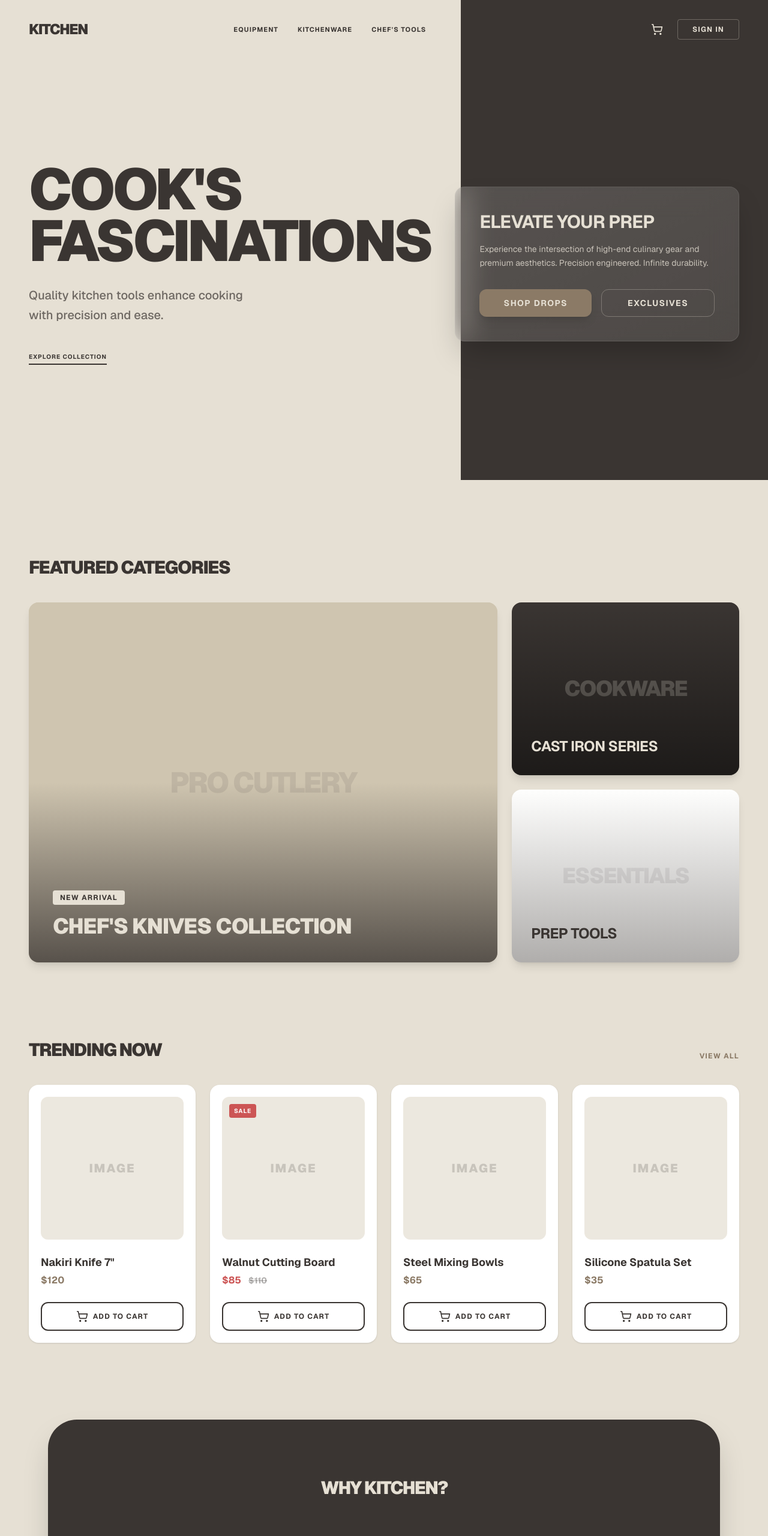
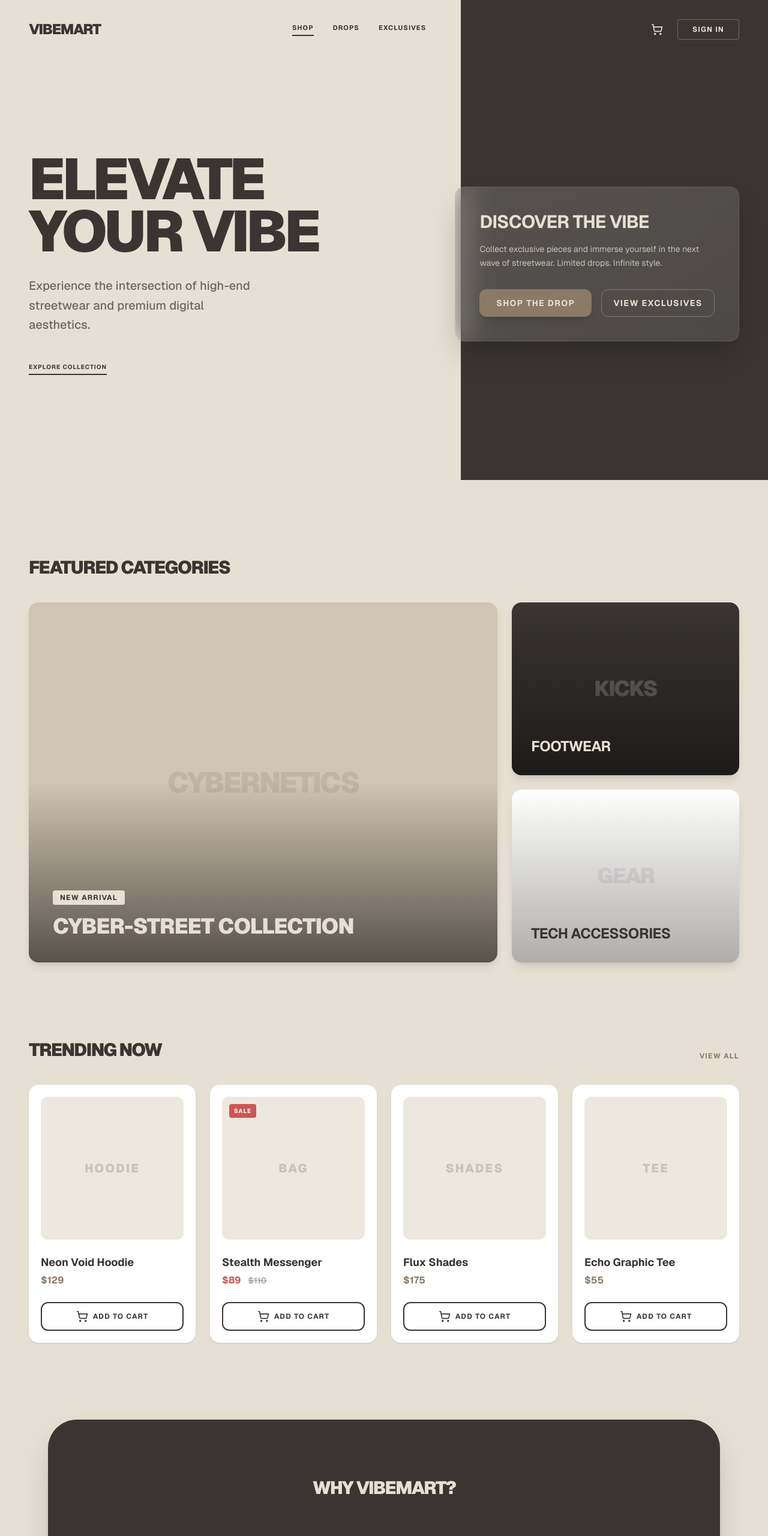
Before and after one commit to MostofaSeum/DjangoPractice, a Next.js app in the folder Part 2/frontend/: page / in a window 1280 px wide. Shown: the top 2560 px of the page at 60% size. Built offline with nearby package versions, Linux system fonts and the light colour scheme.

Commit message:
feat: implement VibeMart landing page with hero section and featured categories

```diff
--- a/Part 2/frontend/app/page.tsx
+++ b/Part 2/frontend/app/page.tsx
@@ -87,17 +87,17 @@ export default function Home() {
           {/* Left/Middle (over beige) */}
           <div className="w-[60%] flex items-center justify-between pr-4 md:pr-12">
             <div className="text-xl md:text-2xl font-black tracking-tighter text-[#3a3532] uppercase">
-              Kitchen
+              VibeMart
             </div>
             <nav className="hidden md:flex gap-8 text-[11px] font-bold text-[#3a3532] uppercase tracking-widest">
-              <a href="#" className="hover:opacity-60 transition-opacity">
-                Equipment
+              <a href="#" className="hover:opacity-60 transition-opacity border-b-2 border-[#3a3532] pb-1">
+                Shop
               </a>
-              <a href="#" className="hover:opacity-60 transition-opacity">
-                Kitchenware
+              <a href="#" className="hover:opacity-60 transition-opacity pb-1">
+                Drops
               </a>
-              <a href="#" className="hover:opacity-60 transition-opacity">
-                Chef's Tools
+              <a href="#" className="hover:opacity-60 transition-opacity pb-1">
+                Exclusives
               </a>
             </nav>
           </div>
@@ -117,10 +117,10 @@ export default function Home() {
           {/* Left side text (Image 1 style) */}
           <div className="w-full md:w-[50%] mb-12 md:mb-0">
             <h1 className="text-6xl sm:text-7xl lg:text-8xl font-black text-[#3a3532] leading-[0.9] tracking-tighter mb-8 uppercase">
-              Cook's <br /> Fascinations
+              Elevate <br /> Your Vibe
             </h1>
             <p className="text-lg lg:text-xl text-[#3a3532]/70 max-w-sm mb-10 font-medium leading-relaxed">
-              Quality kitchen tools enhance cooking with precision and ease.
+              Experience the intersection of high-end streetwear and premium digital aesthetics.
             </p>
             <div className="inline-block text-[10px] font-bold tracking-widest uppercase border-b-2 border-[#3a3532] pb-1 cursor-pointer hover:opacity-70 transition-opacity">
               Explore Collection
@@ -131,18 +131,17 @@ export default function Home() {
           <div className="w-full md:w-[40%] bg-white/10 backdrop-blur-xl border border-white/10 p-10 rounded-2xl shadow-2xl text-[#e6e0d4] relative overflow-hidden group">
             <div className="absolute inset-0 bg-gradient-to-br from-white/10 to-transparent opacity-50 pointer-events-none"></div>
             <h2 className="text-3xl font-bold mb-4 uppercase tracking-tight relative z-10">
-              Elevate Your Prep
+              Discover the Vibe
             </h2>
             <p className="text-sm text-[#e6e0d4]/80 mb-8 leading-relaxed relative z-10">
-              Experience the intersection of high-end culinary gear and premium
-              aesthetics. Precision engineered. Infinite durability.
+              Collect exclusive pieces and immerse yourself in the next wave of streetwear. Limited drops. Infinite style.
             </p>
             <div className="flex gap-4 relative z-10">
               <button className="flex-1 bg-[#8b7a66] text-[#e6e0d4] py-3 rounded-xl font-bold text-sm uppercase tracking-widest hover:bg-[#a39079] transition-colors shadow-lg">
-                Shop Drops
+                Shop the Drop
               </button>
               <button className="flex-1 bg-transparent border border-[#e6e0d4]/30 text-[#e6e0d4] py-3 rounded-xl font-bold text-sm uppercase tracking-widest hover:bg-[#e6e0d4]/10 transition-colors">
-                Exclusives
+                View Exclusives
               </button>
             </div>
           </div>
@@ -161,15 +160,15 @@ export default function Home() {
               <div className="absolute inset-0 bg-gradient-to-t from-[#3a3532]/80 via-transparent to-transparent z-10 transition-opacity duration-500 group-hover:opacity-90" />
               <div className="absolute inset-0 flex items-center justify-center text-[#3a3532]/10 bg-[#cfc5b0] transition-transform duration-700 group-hover:scale-105">
                 <span className="text-5xl font-black uppercase tracking-tighter">
-                  Pro Cutlery
+                  Cybernetics
                 </span>
               </div>
               <div className="absolute bottom-10 left-10 z-20 text-[#e6e0d4] transform transition-transform duration-500 group-hover:translate-y-[-10px]">
                 <span className="bg-[#e6e0d4] text-[#3a3532] text-xs font-bold px-3 py-1 mb-4 inline-block uppercase tracking-widest rounded-sm">
-                  New Arrival
+                  NEW ARRIVAL
                 </span>
                 <h3 className="text-4xl font-black uppercase tracking-tight">
-                  Chef's Knives Collection
+                  Cyber-street collection
                 </h3>
               </div>
             </div>
@@ -180,12 +179,12 @@ export default function Home() {
                 <div className="absolute inset-0 bg-gradient-to-t from-black/50 to-transparent z-10" />
                 <div className="absolute inset-0 flex items-center justify-center opacity-30 transition-transform duration-700 group-hover:scale-105">
                   <span className="text-4xl font-black text-[#e6e0d4] uppercase tracking-tighter">
-                    Cookware
+                    Kicks
                   </span>
                 </div>
                 <div className="absolute bottom-8 left-8 z-20 text-[#e6e0d4]">
                   <h3 className="text-2xl font-bold uppercase tracking-tight">
-                    Cast Iron Series
+                    Footwear
                   </h3>
                 </div>
               </div>
@@ -193,12 +192,12 @@ export default function Home() {
                 <div className="absolute inset-0 bg-gradient-to-t from-[#3a3532]/40 to-transparent z-10" />
                 <div className="absolute inset-0 flex items-center justify-center opacity-10 bg-[#f4f1eb] transition-transform duration-700 group-hover:scale-105">
                   <span className="text-4xl font-black text-[#3a3532] uppercase tracking-tighter">
-                    Essentials
+                    Gear
                   </span>
                 </div>
                 <div className="absolute bottom-8 left-8 z-20 text-[#3a3532]">
                   <h3 className="text-2xl font-bold uppercase tracking-tight">
-                    Prep Tools
+                    Tech Accessories
                   </h3>
                 </div>
               </div>
@@ -226,12 +225,12 @@ export default function Home() {
               <div className="aspect-square bg-[#f4f1eb] rounded-xl mb-6 flex items-center justify-center overflow-hidden relative">
                 <div className="w-full h-full bg-[#e6e0d4]/50 group-hover:scale-105 transition-transform duration-500 flex items-center justify-center">
                   <span className="text-[#3a3532]/20 font-black text-xl uppercase tracking-widest">
-                    Image
+                    HOODIE
                   </span>
                 </div>
               </div>
-              <h4 className="font-bold text-lg mb-1">Nakiri Knife 7"</h4>
-              <p className="text-[#8b7a66] font-bold mb-6">$120</p>
+              <h4 className="font-bold text-lg mb-1">Neon Void Hoodie</h4>
+              <p className="text-[#8b7a66] font-bold mb-6">$129</p>
               <button className="w-full py-3 border-2 border-[#3a3532] rounded-xl font-bold text-xs uppercase tracking-widest hover:bg-[#3a3532] hover:text-[#e6e0d4] transition-colors flex items-center justify-center gap-2">
                 <CartIcon /> Add to Cart
               </button>
@@ -245,13 +244,13 @@ export default function Home() {
               <div className="aspect-square bg-[#f4f1eb] rounded-xl mb-6 flex items-center justify-center overflow-hidden relative">
                 <div className="w-full h-full bg-[#e6e0d4]/50 group-hover:scale-105 transition-transform duration-500 flex items-center justify-center">
                   <span className="text-[#3a3532]/20 font-black text-xl uppercase tracking-widest">
-                    Image
+                    BAG
                   </span>
                 </div>
               </div>
-              <h4 className="font-bold text-lg mb-1">Walnut Cutting Board</h4>
+              <h4 className="font-bold text-lg mb-1">Stealth Messenger</h4>
               <p className="font-bold mb-6 flex items-center gap-3">
-                <span className="text-[#cc5555]">$85</span>
+                <span className="text-[#cc5555]">$89</span>
                 <span className="line-through text-[#3a3532]/40 text-sm">
                   $110
                 </span>
@@ -266,12 +265,12 @@ export default function Home() {
               <div className="aspect-square bg-[#f4f1eb] rounded-xl mb-6 flex items-center justify-center overflow-hidden relative">
                 <div className="w-full h-full bg-[#e6e0d4]/50 group-hover:scale-105 transition-transform duration-500 flex items-center justify-center">
                   <span className="text-[#3a3532]/20 font-black text-xl uppercase tracking-widest">
-                    Image
+                    SHADES
                   </span>
                 </div>
               </div>
-              <h4 className="font-bold text-lg mb-1">Steel Mixing Bowls</h4>
-              <p className="text-[#8b7a66] font-bold mb-6">$65</p>
+              <h4 className="font-bold text-lg mb-1">Flux Shades</h4>
+              <p className="text-[#8b7a66] font-bold mb-6">$175</p>
               <button className="w-full py-3 border-2 border-[#3a3532] rounded-xl font-bold text-xs uppercase tracking-widest hover:bg-[#3a3532] hover:text-[#e6e0d4] transition-colors flex items-center justify-center gap-2">
                 <CartIcon /> Add to Cart
               </button>
@@ -282,12 +281,12 @@ export default function Home() {
               <div className="aspect-square bg-[#f4f1eb] rounded-xl mb-6 flex items-center justify-center overflow-hidden relative">
                 <div className="w-full h-full bg-[#e6e0d4]/50 group-hover:scale-105 transition-transform duration-500 flex items-center justify-center">
                   <span className="text-[#3a3532]/20 font-black text-xl uppercase tracking-widest">
-                    Image
+                    TEE
                   </span>
                 </div>
               </div>
-              <h4 className="font-bold text-lg mb-1">Silicone Spatula Set</h4>
-              <p className="text-[#8b7a66] font-bold mb-6">$35</p>
+              <h4 className="font-bold text-lg mb-1">Echo Graphic Tee</h4>
+              <p className="text-[#8b7a66] font-bold mb-6">$55</p>
               <button className="w-full py-3 border-2 border-[#3a3532] rounded-xl font-bold text-xs uppercase tracking-widest hover:bg-[#3a3532] hover:text-[#e6e0d4] transition-colors flex items-center justify-center gap-2">
                 <CartIcon /> Add to Cart
               </button>
@@ -299,7 +298,7 @@ export default function Home() {
         <section className="bg-[#3a3532] text-[#e6e0d4] mt-32 py-24 px-8 md:px-12 rounded-t-[3rem] mx-4 md:mx-12 lg:mx-20 shadow-2xl">
           <div className="max-w-[1200px] mx-auto">
             <h2 className="text-3xl font-black text-center mb-16 uppercase tracking-tighter">
-              Why Kitchen?
+              Why VibeMart?
             </h2>
             <div className="grid grid-cols-1 md:grid-cols-3 gap-16 text-center">
               <div className="flex flex-col items-center">
@@ -311,7 +310,7 @@ export default function Home() {
                 </h3>
                 <p className="text-[#e6e0d4]/60 leading-relaxed text-sm font-medium">
                   Global expedited delivery ensures you get your gear before the
-                  next meal prep.
+                  hype dies.
                 </p>
               </div>
               <div className="flex flex-col items-center">
@@ -323,7 +322,7 @@ export default function Home() {
                 </h3>
                 <p className="text-[#e6e0d4]/60 leading-relaxed text-sm font-medium">
                   Uncompromising materials and construction. We only sell what
-                  we trust in our own kitchens.
+                  we wear.
                 </p>
               </div>
               <div className="flex flex-col items-center">
@@ -334,8 +333,7 @@ export default function Home() {
                   Secure Checkout
                 </h3>
                 <p className="text-[#e6e0d4]/60 leading-relaxed text-sm font-medium">
-                  Encrypted, lightning-fast transactions to secure your premium
-                  culinary tools.
+                  Encrypted, lightning-fast transactions to secure your limited drops.
                 </p>
               </div>
             </div>
@@ -347,7 +345,7 @@ export default function Home() {
       <footer className="bg-[#2a2624] text-[#e6e0d4]/50 py-16 px-8 md:px-12">
         <div className="max-w-[1400px] mx-auto flex flex-col md:flex-row justify-between items-center gap-10">
           <div className="text-3xl font-black tracking-tighter text-[#e6e0d4] uppercase">
-            Kitchen
+            VibeMart
           </div>
           <div className="flex flex-wrap justify-center gap-8 text-xs font-bold uppercase tracking-widest">
             <a href="#" className="hover:text-[#e6e0d4] transition-colors">
@@ -366,9 +364,9 @@ export default function Home() {
               Contact Us
             </a>
           </div>
-          <div className="text-[10px] font-bold tracking-widest uppercase">
-            &copy; 2026 KITCHEN SUPPLY.
-            <br /> ALL RIGHTS RESERVED.
+          <div className="text-[10px] font-bold tracking-widest uppercase text-center md:text-left">
+            &copy; 2026 VIBEMART. ELECTRIC PREMIUM
+            <br /> WORLDWIDE.
           </div>
         </div>
       </footer>
```
